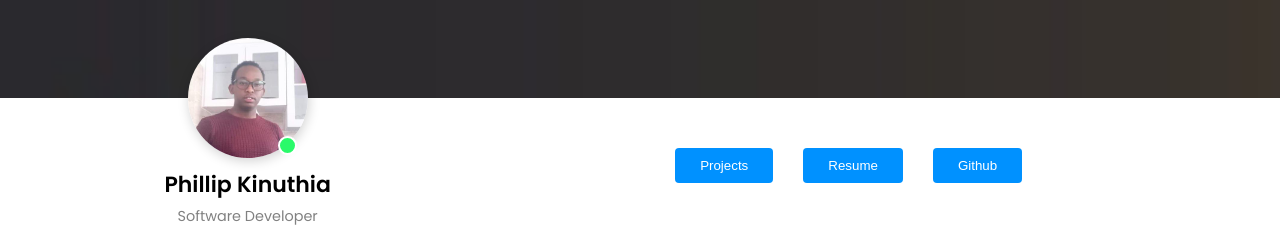
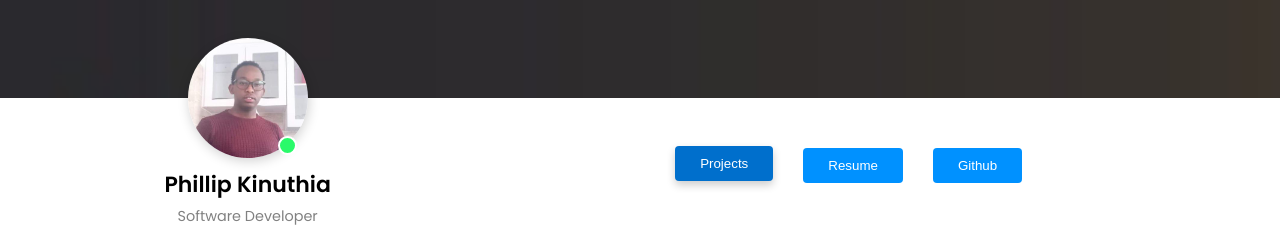
Before and after one commit to littlephillips/PhillipsPortfolio, a React (Create React App) app: page / in a window 1280 px wide. Shown: the top 229 px of the page. Built offline with nearby package versions, Linux system fonts and the light colour scheme.

Commit message:
optimised the call to action buttons

```diff
--- a/src/pages/HomePage/LandingPage.js
+++ b/src/pages/HomePage/LandingPage.js
@@ -1,15 +1,15 @@
-import React, { useState } from 'react';
+import React, { useState, lazy, Suspense } from 'react';
 import '../../styles/landingPage.css';
 
-import ResumePage from '../Resume/ResumePage';
-import ProjectPage from '../Project/ProjectPage';
+// Lazy load the pages
+const ResumePage = lazy(() => import('../Resume/ResumePage'));
+const ProjectPage = lazy(() => import('../Project/ProjectPage'));
 
 const images = [
   { src: '/assets/img/user.jpeg', alt: 'Photo of Phillip Kinuthia' },
 ];
 
 const LandingPage = () => {
-  // 'projects' is the default active component
   const [activeComponent, setActiveComponent] = useState('projects');
 
   const renderComponent = () => {
@@ -24,6 +24,7 @@ const LandingPage = () => {
   };
 
   const handleFollowClick = () => {
+    setActiveComponent('github')
     window.open('https://github.com/littlephillips/', '_blank');
   };
 
@@ -56,8 +57,7 @@ const LandingPage = () => {
 
           <div className="content">
             <p>
-            {/* I am deeply passionate about innovative and cutting-edge technologies, interfaces, and web development. With a strong proficiency in HTML5, CSS3, JavaScript, and React, I thrive on creating seamless user experiences. My expertise extends to low-code platforms, Ruby, Ruby on Rails, and CSS frameworks like Tailwind CSS. I am always eager to embrace new challenges and push the boundaries of what's possible in the digital realm. */}
-            Full-stack Web Developer and IT Systems Support Engineer with 3+ years of experience delivering scalable web applications and reliable IT infrastructure. Proficient in JavaScript, React, Ruby on Rails, SQL, and Git, with strong experience across the software development lifecycle. Skilled in performance optimisation, database management, and translating business needs into effective technical solutions.
+              Full-stack Web Developer and IT Systems Support Engineer with 3+ years of experience delivering scalable web applications and reliable IT infrastructure. Proficient in JavaScript, React, Ruby on Rails, SQL, and Git, with strong experience across the software development lifecycle. Skilled in performance optimisation, database management, and translating business needs into effective technical solutions.
             </p>
             <ul className="social-media-icons">
               <li><a href="https://x.com/PhillipKin39267" target="_blank" rel="noopener noreferrer" aria-label="Twitter Profile"><i className="fab fa-twitter" aria-hidden="true"></i></a></li>
@@ -71,14 +71,19 @@ const LandingPage = () => {
         <div className="right__col">
           <nav>
             <ul>
-              <li><button onClick={() => setActiveComponent('projects')}>Projects</button></li>
-              <li><button onClick={() => setActiveComponent('resume')}>Resume</button></li>
+              <li><button onClick={() => setActiveComponent('projects')}
+              className={activeComponent === 'projects' ? 'active' : 'inactive'}>Projects</button></li>
+
+              <li><button onClick={() => setActiveComponent('resume')} className={activeComponent === 'resume' ? 'active' : 'inactive'}>Resume</button></li>
+
               <button onClick={handleFollowClick}>Github</button>
             </ul>
           </nav>
 
           <div className="component__display">
-            {renderComponent()}
+            <Suspense fallback={<div>Loading...</div>}>
+              {renderComponent()}
+            </Suspense>
           </div>
         </div>
       </div>
--- a/src/styles/landingPage.css
+++ b/src/styles/landingPage.css
@@ -170,10 +170,18 @@ a {
   border-radius: 4px;
   cursor: pointer;
   margin-top: 20px;
+  transition: all 0.3s ease;
 }
 
-.header__wrapper .cols__container .right__col nav button:hover {
+.header__wrapper .cols__container .right__col nav button.active {
+  background: #006fcc;
+  box-shadow: 0 4px 8px rgba(0, 0, 0, 0.2);
+  transform: translateY(-2px);
+}
+
+.header__wrapper .cols__container .right__col nav button:not(active):hover {
   opacity: 0.8;
+  background: #00a3ff;
 }
 
 @media (min-width: 868px) {
```
